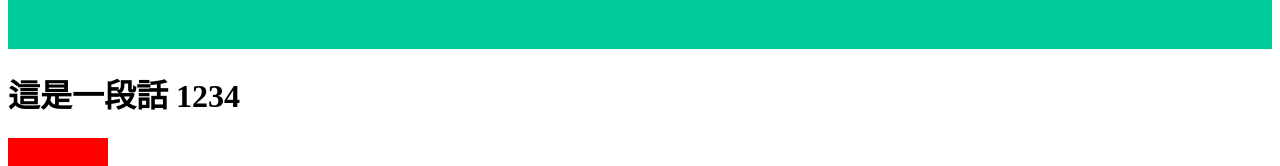
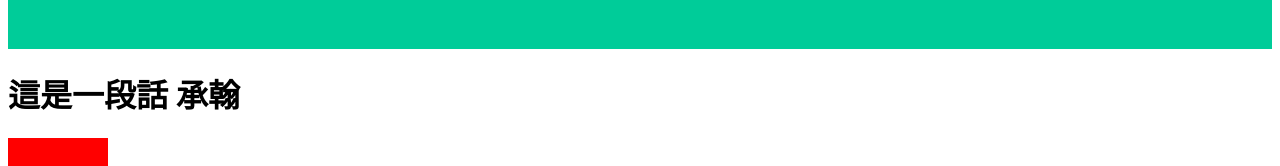
Before and after one commit to YuIy5209/text123, a plain HTML site: page index.html in a window 1280 px wide. Shown: the part 159-325 px from the top of the page. Drawn offline with Linux system fonts and the light colour scheme.

Commit message:
Update 2022-07-25T12:54:41.354Z

```diff
--- a/index.html
+++ b/index.html
@@ -16,7 +16,7 @@
 
 
 <h1>
-  這是一段話 1234
+  這是一段話 承翰
 </h1>
 
 <div class="box"></div>
```
